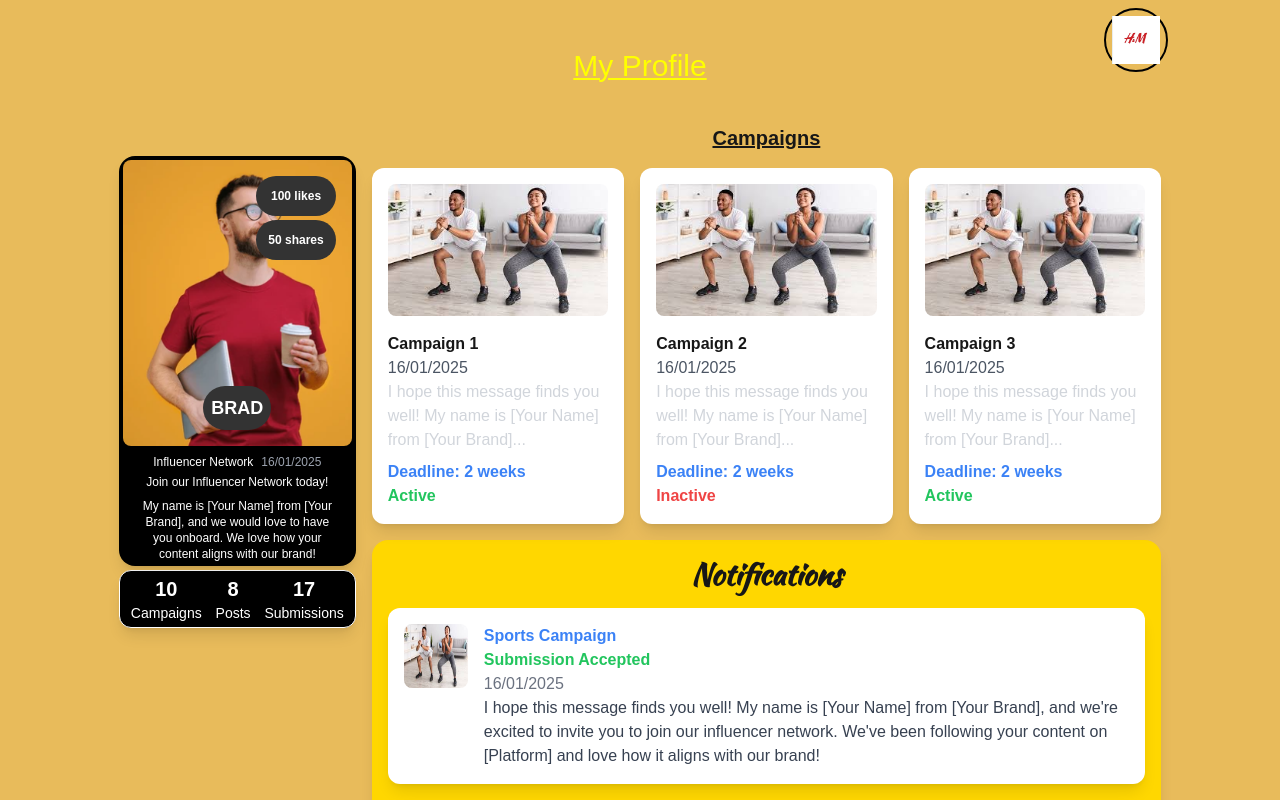
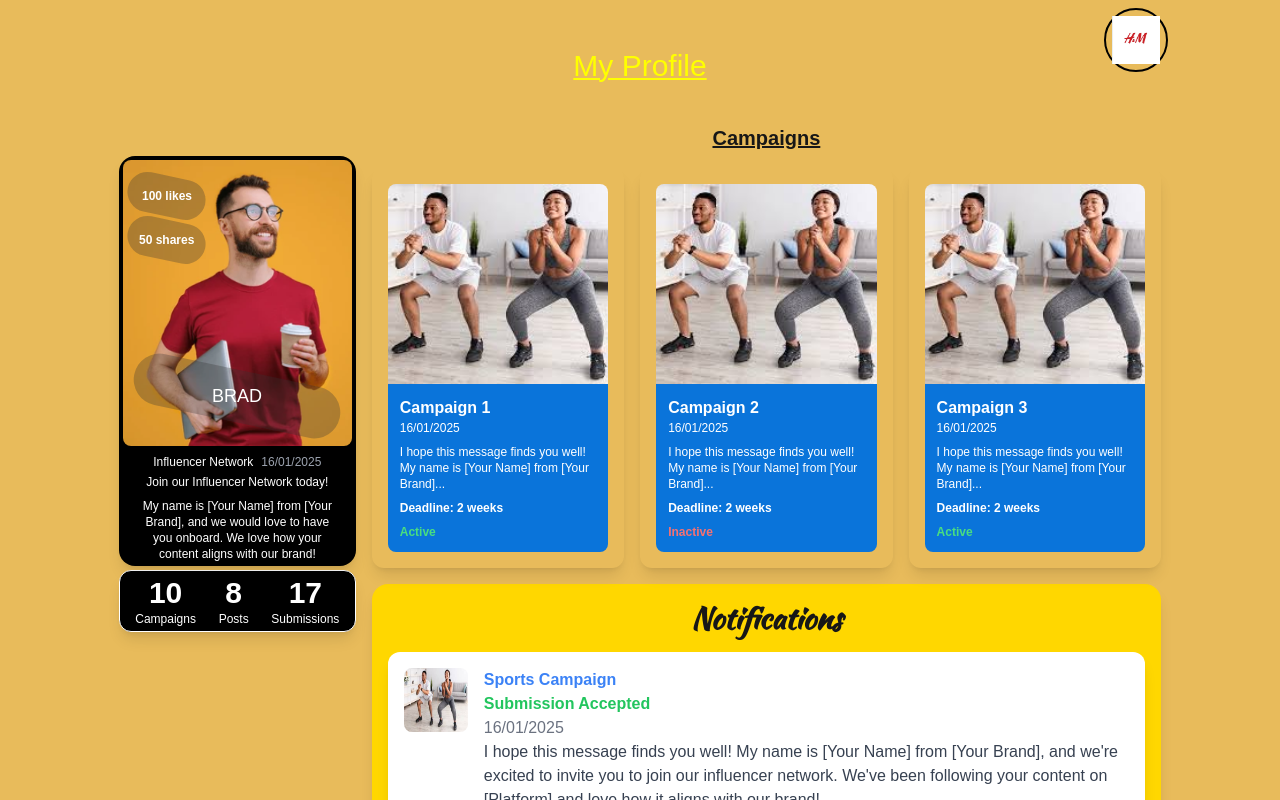
Before and after one commit to andrewindeche/brandinfluencerapp, a Next.js app in the folder frontend/: page /influencer in a window 1280 px wide. Shown: the top 800 px of the page. Built offline with nearby package versions, Linux system fonts and the light colour scheme; a web font is replaced by a local one.

Commit message:
update style

```diff
--- a/frontend/src/pages/influencer.tsx
+++ b/frontend/src/pages/influencer.tsx
@@ -26,15 +26,21 @@ const InfluencerPage: React.FC = () => {
                 height={150}
                 className="w-full h-auto rounded-lg"
               />
-              <div className="absolute bottom-4 left-1/2 transform -translate-x-1/2 text-lg font-bold bg-[#333333] text-white p-2 rounded-full z-10">
+              <div className="absolute transform -translate-x-1/2 rotate-12 bg-opacity-30 px-20 py-3 bottom-6 left-1/2 transform -translate-x-1/2 text-lg bg-[#333333] text-white p-2 rounded-full z-10">
+                <span className="inline-block transform -rotate-12 text-white">
                   BRAD
+                </span>
               </div>
-              <div className="absolute top-4 right-4 text-center z-10">
-                <div className="bg-[#333333] text-white text-xs font-bold p-3 rounded-full">
+              <div className="absolute top-4 left-1 text-center z-10">
+                <div className="bg-[#333333] rotate-12 bg-opacity-30 text-white text-xs font-bold p-3 rounded-full">
+                  <span className="inline-block transform -rotate-12 text-white">
                     100 likes
+                  </span>
                 </div>
-                <div className="bg-[#333333] text-white text-xs font-bold p-3 mt-1 rounded-full">
+                <div className="bg-[#333333] rotate-12 bg-opacity-30 text-white text-xs font-bold p-3 mt-1 rounded-full">
+                  <span className="inline-block transform -rotate-12 text-white">
                     50 shares
+                  </span>
                 </div>
               </div>
             </div>
@@ -52,16 +58,16 @@ const InfluencerPage: React.FC = () => {
           </div>
           <div className="border border-white bg-black text-white rounded-xl shadow-lg w-full max-w-xl mx-auto mt-1 p-1 flex justify-around">
             <div className="text-center">
-              <p className="text-xl font-bold">10</p>
-              <p className="text-sm">Campaigns</p>
+              <p className="text-3xl font-bold">10</p>
+              <p className="text-xs">Campaigns</p>
             </div>
             <div className="text-center">
-              <p className="text-xl font-bold">8</p>
-              <p className="text-sm">Posts</p>
+              <p className="text-3xl font-bold">8</p>
+              <p className="text-xs">Posts</p>
             </div>
             <div className="text-center">
-              <p className="text-xl font-bold">17</p>
-              <p className="text-sm">Submissions</p>
+              <p className="text-3xl font-bold">17</p>
+              <p className="text-xs">Submissions</p>
             </div>
           </div>
         </div>
@@ -72,7 +78,7 @@ const InfluencerPage: React.FC = () => {
             {['Campaign 1', 'Campaign 2', 'Campaign 3'].map((title, index) => (
               <div
                 key={index}
-                className={`bg-white p-4 rounded-xl shadow-lg transform transition duration-300 ${
+                className={`relative p-4 rounded-xl shadow-lg transform transition duration-300 ${
                   activeCard === title
                     ? 'scale-105 ring-4 ring-blue-500'
                     : 'hover:scale-105 hover:ring-2 hover:ring-blue-300'
@@ -82,29 +88,32 @@ const InfluencerPage: React.FC = () => {
                 <Image
                   src="/images/fit.jpg"
                   alt={title}
-                  width={150}
+                  width={200}
                   height={200}
-                  className="rounded-lg w-full mb-4"
+                  className="rounded-t-lg w-full h-[200px] object-cover"
                 />
+                <div className="bg-[#0A74DA] text-white p-3 rounded-b-lg">
                   <p className="font-bold">{title}</p>
-                <p className="text-gray-600">16/01/2025</p>
-                <p className="text-gray-300">
+                  <p className="text-xs">16/01/2025</p>
+                  <p className="text-xs mt-2">
                     I hope this message finds you well! My name is [Your Name]
                     from [Your Brand]...
                   </p>
-                <p className="font-semibold text-blue-500 mt-2">
+                  <p className="text-xs font-semibold mt-2">
                     Deadline: 2 weeks
                   </p>
                   <p
-                  className={`font-bold ${
-                    index % 2 === 0 ? 'text-green-500' : 'text-red-500'
+                    className={`text-xs font-bold mt-2 ${
+                      index % 2 === 0 ? 'text-green-400' : 'text-red-400'
                     }`}
                   >
                     {index % 2 === 0 ? 'Active' : 'Inactive'}
                   </p>
                 </div>
+              </div>
             ))}
           </div>
+
           <div className="bg-[#FFD700] p-4 rounded-2xl shadow-lg">
             <h2 className="text-3xl font-bold mb-4 text-center">
               Notifications
```
Lines whose indentation alone changed are shown as unchanged.
